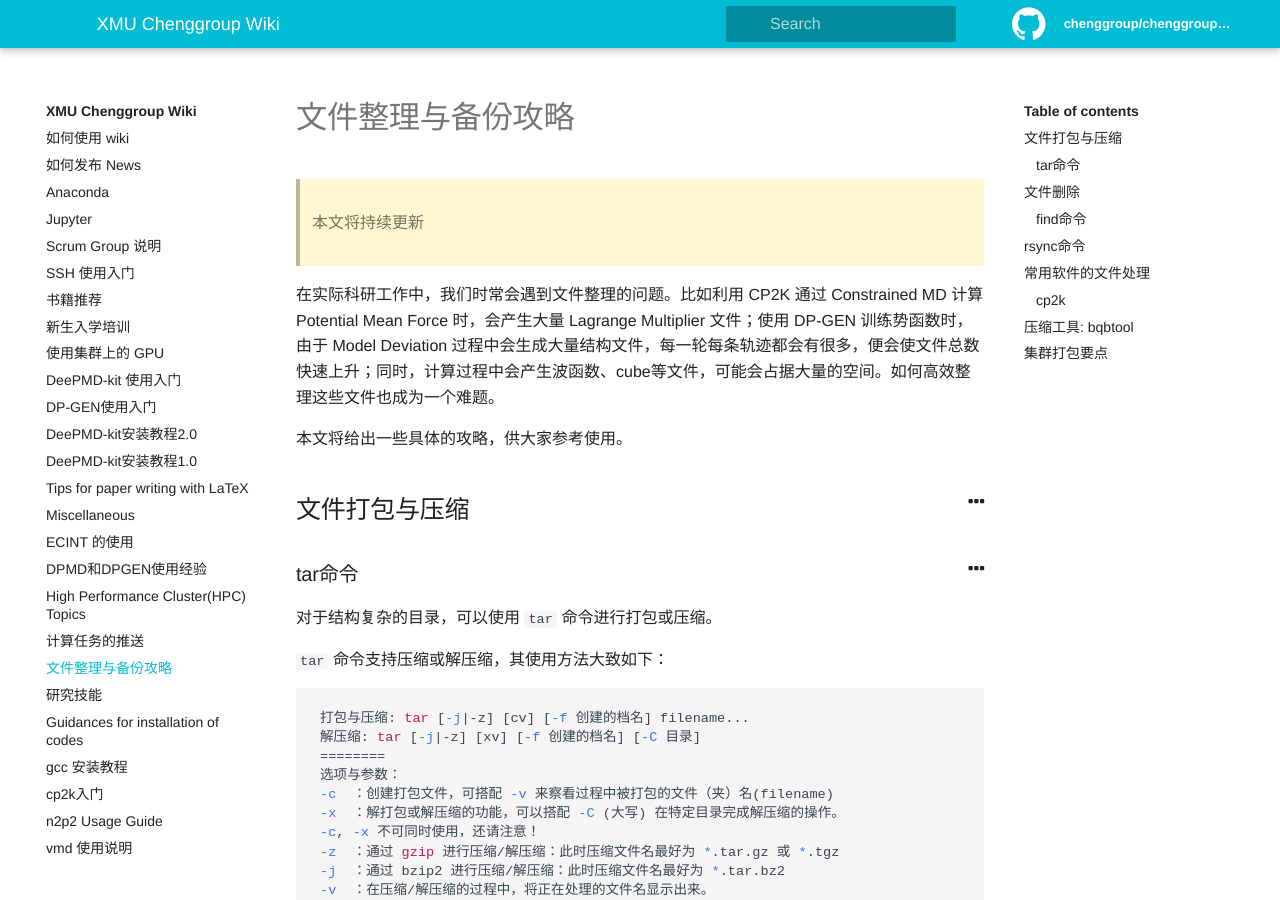
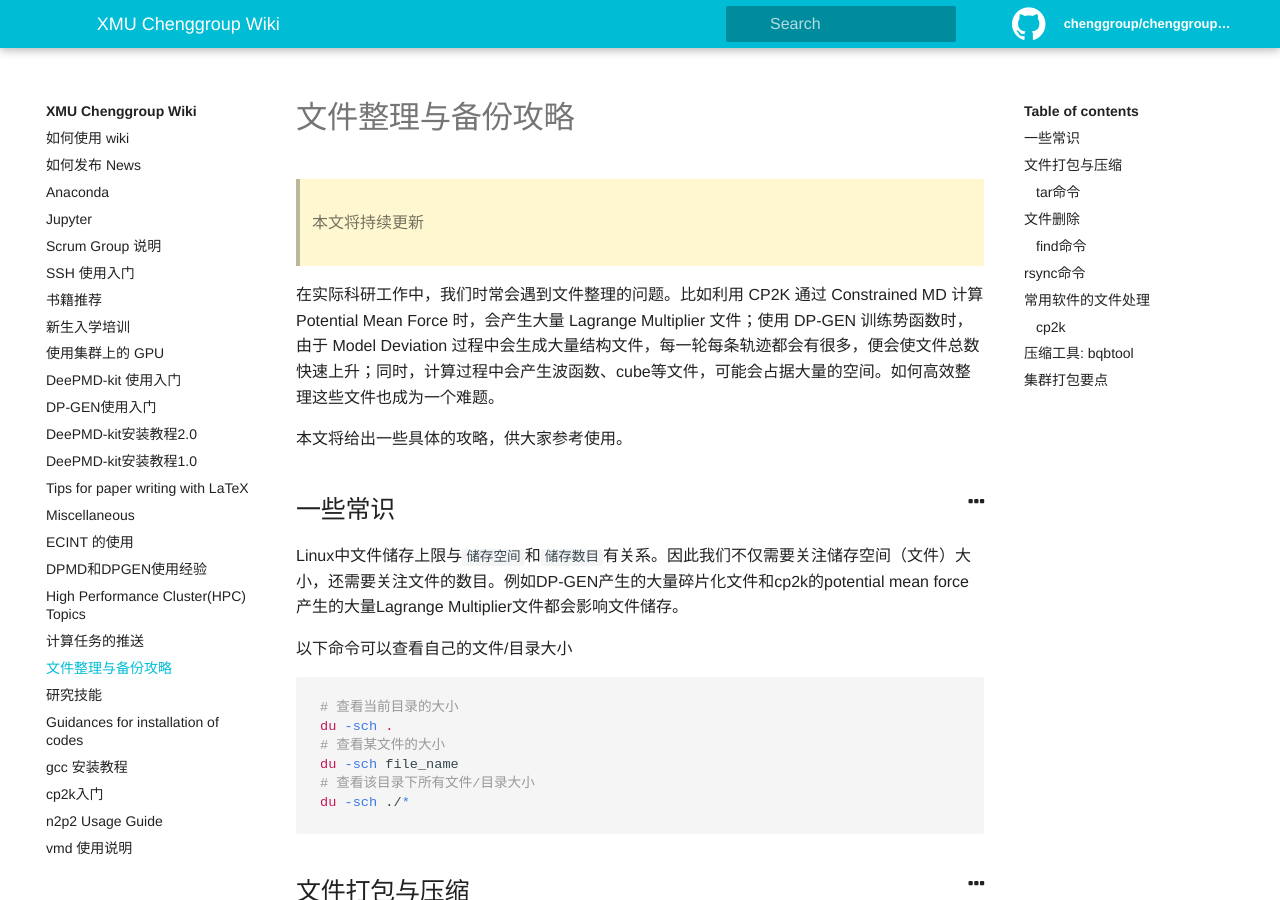
Before and after one commit to chenggroup/chenggroup.github.io, a Jekyll site: the page built from _wiki/pack_backup.md, in a window 1280 px wide and 900 px high. Built offline with Jekyll 4.4.1, drawn with Linux system fonts in a browser that asks for light colours; some of the changed text lies outside the part shown.

Commit message:
add pack instruction
add some common knowledge in at first

````diff
--- a/_wiki/pack_backup.md
+++ b/_wiki/pack_backup.md
@@ -10,6 +10,23 @@ author: Yunpei Liu, Yongbin Zhuang
 在实际科研工作中，我们时常会遇到文件整理的问题。比如利用 CP2K 通过 Constrained MD 计算 Potential Mean Force 时，会产生大量 Lagrange Multiplier 文件；使用 DP-GEN 训练势函数时，由于 Model Deviation 过程中会生成大量结构文件，每一轮每条轨迹都会有很多，便会使文件总数快速上升；同时，计算过程中会产生波函数、cube等文件，可能会占据大量的空间。如何高效整理这些文件也成为一个难题。
 
 本文将给出一些具体的攻略，供大家参考使用。
+
+## 一些常识
+
+Linux中文件储存上限与`储存空间`和`储存数目`有关系。因此我们不仅需要关注储存空间（文件）大小，还需要关注文件的数目。例如DP-GEN产生的大量碎片化文件和cp2k的potential mean force 产生的大量Lagrange Multiplier文件都会影响文件储存。
+
+以下命令可以查看自己的文件/目录大小
+
+```bash
+# 查看当前目录的大小
+du -sch .
+# 查看某文件的大小
+du -sch file_name
+# 查看该目录下所有文件/目录大小
+du -sch ./*
+```
+
+
 
 ## 文件打包与压缩
 
````
Also changed, not shown: other parts of _wiki/pack_backup.md (+1 -1 lines).
